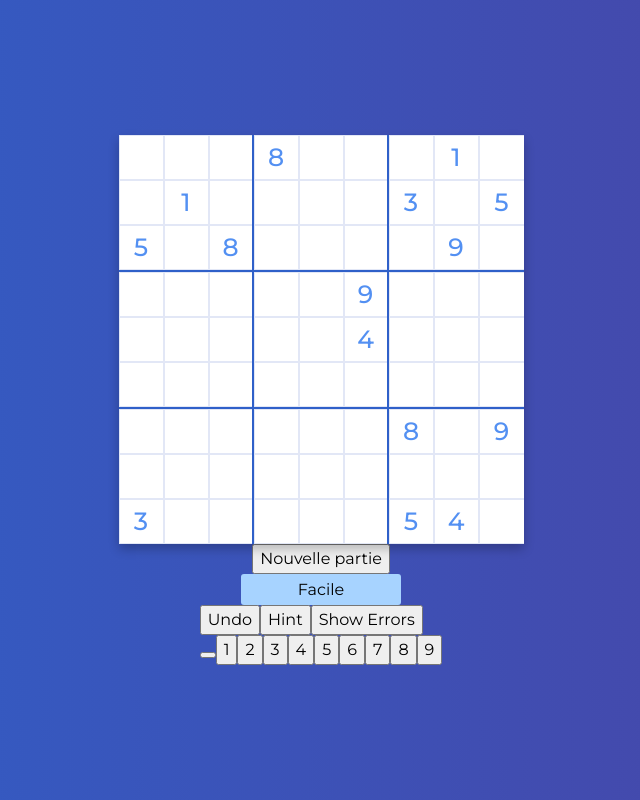
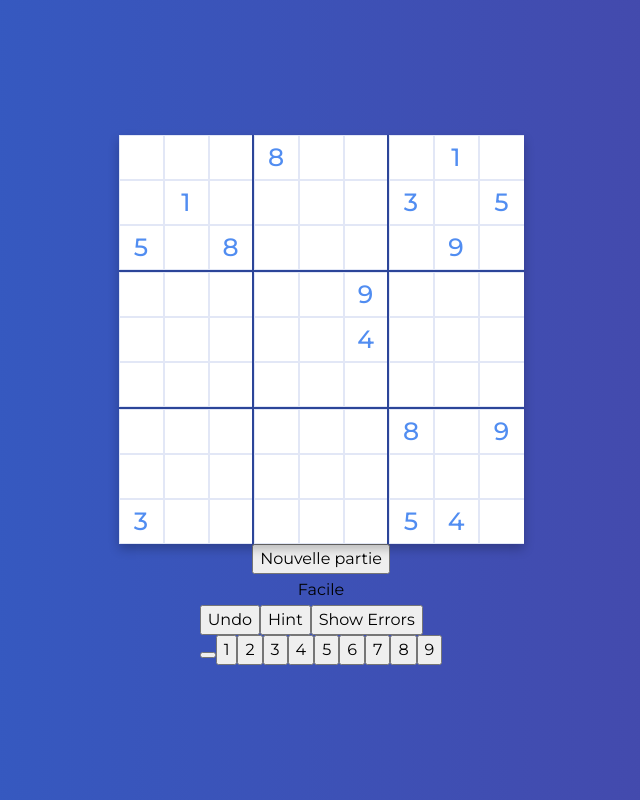
Before and after one commit to WandoCode/Sudoku, a website built with Vite: page index.html in a window 1280 px wide. Shown: the whole page, without its empty margins (319-959 px from the left). Built offline with nearby package versions, Linux system fonts and the light colour scheme.

Commit message:
Change a bit style for board

```diff
--- a/style/board.css
+++ b/style/board.css
@@ -13,7 +13,7 @@
   content: '';
   height: 100%;
   width: 2px;
-  background-color: var(--clr-main-400);
+  background-color: var(--clr-main-500);
   left: 33%;
 }
 
@@ -22,19 +22,34 @@
   content: '';
   height: 100%;
   width: 2px;
-  background-color: var(--clr-main-400);
+  background-color: var(--clr-main-500);
   left: 66.4%;
   z-index: 0;
 }
 
+.board__row {
+  display: flex;
+}
+
+.board__row:nth-child(3n) {
+  border-bottom: 2px solid var(--clr-main-500);
+}
+.board__row:nth-child(9n) {
+  border-bottom: none;
+}
+
 .board__cell {
   background-color: var(--clr-neutral-100);
-  border: 1px solid var(--clr-neutral-200);
+  border: 1px solid var(--clr-neutral-300);
   width: 45px;
   height: 45px;
   display: flex;
   align-items: center;
   justify-content: center;
+}
+
+.board .cell--error {
+  color: var(--clr-accent-400);
 }
 
 .board__cell[data-clicked='true'] {
@@ -44,12 +59,14 @@
     var(--clr-main-200) 0%,
     var(--clr-main-300) 100%
   );
+
   overflow: hidden;
   border-radius: 8px 6px 5px 6px;
   color: var(--clr-neutral-100);
   font-weight: 500;
   border: none;
   z-index: 1;
+  box-shadow: 0px 0px 10px -2px var(--clr-main-500);
 }
 
 .board__cell[data-clicked='true']::before {
@@ -62,19 +79,8 @@
   box-shadow: 0px 2px 5px -2px rgba(0, 0, 0, 0.541);
 }
 
-.board__row {
-  display: flex;
-}
-
-.board__row:nth-child(3n) {
-  border-bottom: 2px solid var(--clr-main-400);
-}
-.board__row:nth-child(9n) {
-  border-bottom: none;
-}
-
 .board__cell:nth-child(3n) {
-  border-right: 2px solid var(--clr-main-400);
+  border-right: 2px solid var(--clr-main-500);
 }
 
 .board__cell:nth-child(9n) {
@@ -90,9 +96,5 @@
 }
 
 .board .in-cross {
-  background-color: #f1f7ff;
+  background-color: var(--clr-neutral-200);
 }
-
-.board .cell--error {
-  color: red;
-}
--- a/style/setup.css
+++ b/style/setup.css
@@ -6,7 +6,7 @@ input {
 body {
   height: 100vh;
 
-  background: linear-gradient(90deg, var(--clr-main-400), var(--clr-main-500));
+  background: linear-gradient(90deg, var(--clr-main-400), var(--clr-main-600));
 }
 
 main {
--- a/style/variables.css
+++ b/style/variables.css
@@ -1,14 +1,16 @@
 :root {
   --font-main: 'Montserrat', sans-serif;
-  --clr-primary-800: #004a94;
-  --clr-primary-400: #53a9ff;
-  --clr-primary-200: #a7d3ff;
+
+  --clr-accent-400: #f95656;
 
   --clr-main-200: #75b8fd;
-  --clr-main-300: #5390f2;
+  --clr-main-300: #518df1;
   --clr-main-400: #2f60c9;
-  --clr-main-500: #4a43a4;
+  --clr-main-500: #2c4599;
+  --clr-main-600: #4a43a4;
 
   --clr-neutral-100: #ffffff;
-  --clr-neutral-200: #e2e7f6;
+  --clr-neutral-200: #f1f7ff;
+  --clr-neutral-300: #e2e7f6;
+  --clr-neutral-900: #000;
 }
```
